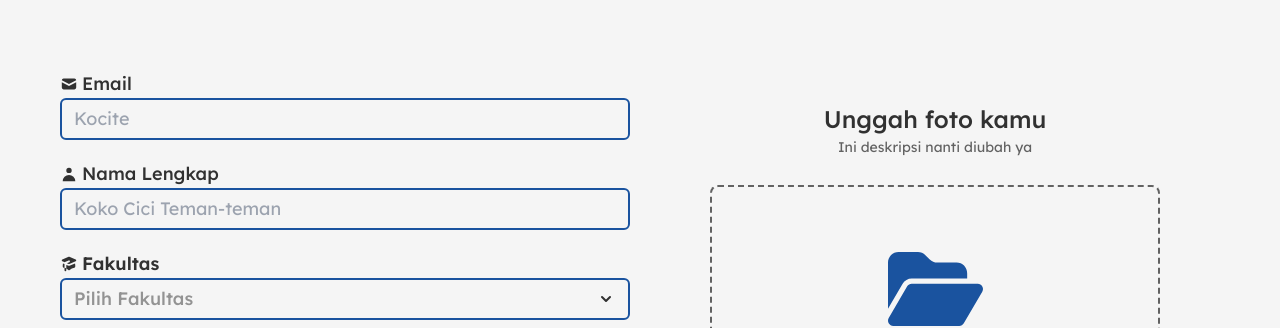
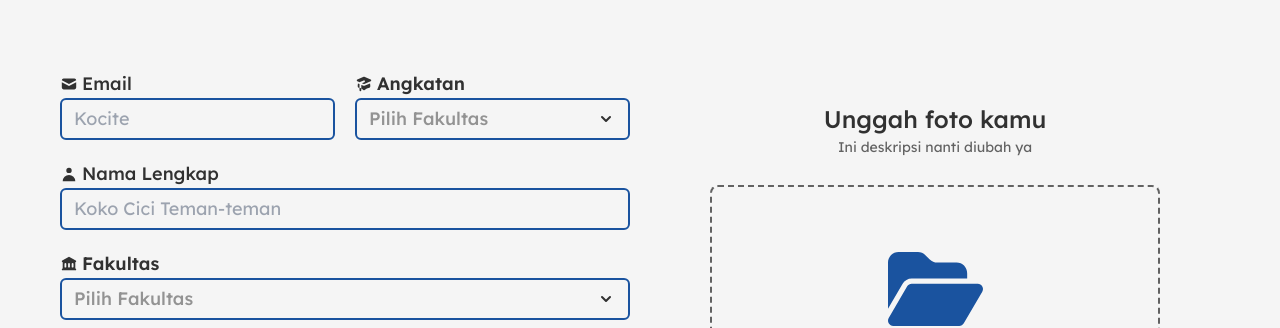
Before and after one commit to ppmb-kmbui/fe-ppmb-2025, a Next.js app: page /signup in a window 1280 px wide. Shown: the part 155-483 px from the top of the page. Built offline with nearby package versions, Linux system fonts and the light colour scheme.

Commit message:
feat: implement login, register, and getuser

```diff
--- a/src/app/signup/page.tsx
+++ b/src/app/signup/page.tsx
@@ -1,23 +1,27 @@
 "use client"
 
 import { Button, Dropdown, FileInput, Header, Input } from "@/components";
+import { useAuth } from "@/context/AuthContext";
 import Image from "next/image";
 import { useRouter } from "next/navigation";
 import { useCallback, useRef, useState } from "react";
 import { FaFolderOpen, FaK } from "react-icons/fa6";
-import { HiAcademicCap, HiLockClosed, HiLockOpen, HiMail, HiUser } from "react-icons/hi";
+import { HiAcademicCap, HiLibrary, HiLockClosed, HiLockOpen, HiMail, HiUser } from "react-icons/hi";
 
 const SignupPage: React.FC = () => {
     const [email, setEmail] = useState<string>("");
-    const [name, setName] = useState<string>("");
+    const [batch, setBatch] = useState<string>("");
+    const [fullname, setFullname] = useState<string>("");
     const [faculty, setFaculty] = useState<string>("");
     const [password, setPassword] = useState<string>("");
     const [repassword, setRepassword] = useState<string>("");
     const [photo, setPhoto] = useState<File | null>(null);
+    const [photoUrl, setPhotoUrl] = useState<string>("");
 
+    const { register } = useAuth();
     const router = useRouter();
 
-    const FAKULTAS = [
+    const FACULTIES = [
         { display: "Fakultas Farmasi", value: "ff" },
         { display: "Fakultas Hukum", value: "fh" },
         { display: "Fakultas Ilmu Administrasi", value: "fia" },
@@ -35,16 +39,45 @@ const SignupPage: React.FC = () => {
         { display: "Program Pendidikan Vokasi", value: "vokasi"  }
     ]
 
+    const BATCHES = [
+        { display: '2024', value: '2024' },
+        { display: '2023', value: '2023' },
+        { display: '2022', value: '2022' },
+        { display: '2021', value: '2021' },
+    ]
+
+    const handleFileChange = (file: File | null) => {
+        setPhoto(file);
+
+        if (file) {
+            const imageUrl = URL.createObjectURL(file);
+            setPhotoUrl(imageUrl);
+        } else {
+            setPhotoUrl("");
+        }
+    };
+
+    const handleSignUp = async () => {
+        try {
+            await register(email, batch, fullname, password, faculty, photoUrl);
+        } catch (error: any) {
+            console.error("Error while signing up:", error);
+        }
+    }
+
     return (
         <div className="min-h-screen flex flex-col h-full">
             <Header label="Buat Akun" subLabel="PPMB KMBUI 2024"/>
 
             <div className="flex flex-col-reverse items-center justify-center md:flex-row md:justify-evenly px-10 md:px-[60px] gap-8 md:gap-5 h-full py-10">
                 <div className="w-full flex flex-col font-montserrat font-medium gap-5 items-center justify-center h-full">
-                    <Input label="Email" placeholder="Kocite" setValue={setEmail} icon={<HiMail />}/>
-                    <Input label="Nama Lengkap" placeholder="Koko Cici Teman-teman" setValue={setName} icon={<HiUser />}/>
+                    <div className="flex flex-col md:flex-row gap-5 w-full">
+                        <Input label="Email" placeholder="Kocite" setValue={setEmail} icon={<HiMail />}/>
+                         <Dropdown options={BATCHES} dropdownValue={batch} setDropdownValue={setBatch} label="Angkatan" icon={<HiAcademicCap />}/>
+                    </div>
 
-                    <Dropdown options={FAKULTAS} dropdownValue={faculty} setDropdownValue={setFaculty} label="Fakultas" icon={<HiAcademicCap />}/>
+                    <Input label="Nama Lengkap" placeholder="Koko Cici Teman-teman" setValue={setFullname} icon={<HiUser />}/>
+                    <Dropdown options={FACULTIES} dropdownValue={faculty} setDropdownValue={setFaculty} label="Fakultas" icon={<HiLibrary />}/>
 
                     <div className="flex flex-col md:flex-row gap-5 w-full">
                         <Input label="Password" placeholder="password" setValue={setPassword} icon={<HiLockOpen />}/>
@@ -52,12 +85,13 @@ const SignupPage: React.FC = () => {
                     </div>
 
                     <div className="flex items-center flex-col gap-2 mt-3">
-                        <Button label="Buat Akun" handleClick={() => {}} variant="lg"/>
+                        {/* TODO: Implement Throttling */}
+                        <Button label="Buat Akun" handleClick={handleSignUp} variant="lg"/>
                         <span className="font-medium">Sudah memiliki akun? <span className="text-ppmb-blue-500 font-semibold hover:text-ppmb-blue-700 cursor-pointer" onClick={() => router.push("/login")}>Login</span></span>
                     </div>
                 </div>
 
-                <FileInput file={photo} setFile={setPhoto} label="Unggah foto kamu" description="Ini deskripsi nanti diubah ya"/>
+                <FileInput file={photo} setFile={handleFileChange} label="Unggah foto kamu" description="Ini deskripsi nanti diubah ya"/>
             </div>
         </div>
     )
--- a/src/components/ui/FileInput.tsx
+++ b/src/components/ui/FileInput.tsx
@@ -6,7 +6,7 @@ import { Button } from "./Button";
 
 interface FileInputProps {
     file: File | null
-    setFile: Dispatch<SetStateAction<File | null>>
+    setFile: (file: File | null) => void
     label: string
     description: string
 }
@@ -46,7 +46,7 @@ export const FileInput: React.FC<FileInputProps> = ({
                 <text className="text-sm text-ppmb-600">{description}</text>
             </div>
 
-            <div className="border-dashed border-ppmb-600 border-[2px] px-7 justify-between rounded-lg w-[300px] md:w-[450px] max-h-[250px] md:max-h-[300px] p-6 md:pt-14 md:pb-10 flex flex-col items-center gap-2 md:gap-6" onDrop={handleDrop} onDragOver={handleDragOver}>
+            <div className="border-dashed border-ppmb-600 border-[2px] px-7 justify-between rounded-lg w-[290px] md:w-[450px] max-h-[250px] md:max-h-[300px] p-6 md:pt-14 md:pb-10 flex flex-col items-center gap-2 md:gap-6" onDrop={handleDrop} onDragOver={handleDragOver}>
                 <FaFolderOpen className="text-ppmb-blue-600 text-[70px] md:text-[95px]"/>
 
                 <div className={`${file ? 'gap-3' : 'gap-2'} flex flex-col w-full`}>
@@ -61,7 +61,7 @@ export const FileInput: React.FC<FileInputProps> = ({
                         <span className="text-center text-sm">Drag dan drop <br /> atau</span>
                     )}
 
-                    <Button handleClick={() => {}} label={`Cari ${label.split(" ")[1]}`}/>
+                    <Button handleClick={onChooseFile} label={`Cari ${label.split(" ")[1]}`}/>
                     <input ref={inputRef} accept={'.jpg'} type="file" className="hidden" onChange={(e) => setFile(e.target.files?.[0] || null)}/>
                 </div>
             </div>
--- a/src/context/AuthContext.tsx
+++ b/src/context/AuthContext.tsx
@@ -11,7 +11,7 @@ interface AuthContextProps {
     token: string
     isAuthenticated: boolean
     isLoading: boolean
-    register: (email: string, fullname: string, password: string, faculty: string, batch: string) => void
+    register: (email: string, batch: string, fullname: string, password: string, faculty: string, imgUrl: string) => void
     login: (email: string, password: string) => void
     logout: () => void
     getUser: () => void
@@ -22,7 +22,7 @@ export const AuthContext = createContext({
     token: "",
     isAuthenticated: false,
     isLoading: false,
-    register: (email: string, fullname: string, password: string, faculty: string, batch: string) => {},
+    register: (email: string, batch: string, fullname: string, password: string, faculty: string, imgUrl: string) => {},
     login: (email: string, password: string) => {},
     logout: () => {},
   } as AuthContextProps);
@@ -41,6 +41,7 @@ export const AuthContextProvider: React.FC<{ children: React.ReactNode }> = ({ c
     const getUser = async (token: string = Cookies.get('token') as string) => {
         try {
             setIsLoading(true);
+            console.log(token);
             const res = await api({
                 method: 'GET',
                 url: 'api/auth/profile',
@@ -62,17 +63,17 @@ export const AuthContextProvider: React.FC<{ children: React.ReactNode }> = ({ c
         }
     }
 
-    const register = async (email: string, fullname: string, password: string, faculty: string, batch: string) => {
+    const register = async (email: string, batch: string, fullname: string, password: string, faculty: string, imgUrl: string) => {
         try {
             setIsLoading(true);
             const res = await api({
                 method: 'POST',
-                url: '/auth/reigster',
-                data: { email, fullname, password, faculty, batch }
+                url: 'api/auth/register',
+                data: { email, batch, fullname, password, faculty, imgUrl }
             });
             router.push("/login");
         } catch (error: any) {
-            console.error("Error in register", error);
+            console.error("[Auth context] error in register", error);
         } finally {
             setIsLoading(false);
         }
@@ -83,15 +84,15 @@ export const AuthContextProvider: React.FC<{ children: React.ReactNode }> = ({ c
             setIsLoading(true);
             const res = await api({
                 method: 'POST',
-                url: '/api/auth/login',
+                url: 'api/auth/login',
                 data: { email, password }
-            })
+            });
 
             Cookies.set('token', res.data.token)
             setToken(res.data.token);
             setIsAuthenticated(true);
             getUser(token);
-            // router.push('/');
+            router.push('/');
         } catch (error: any) {
             console.error("Error in login", error);
         } finally {
```
